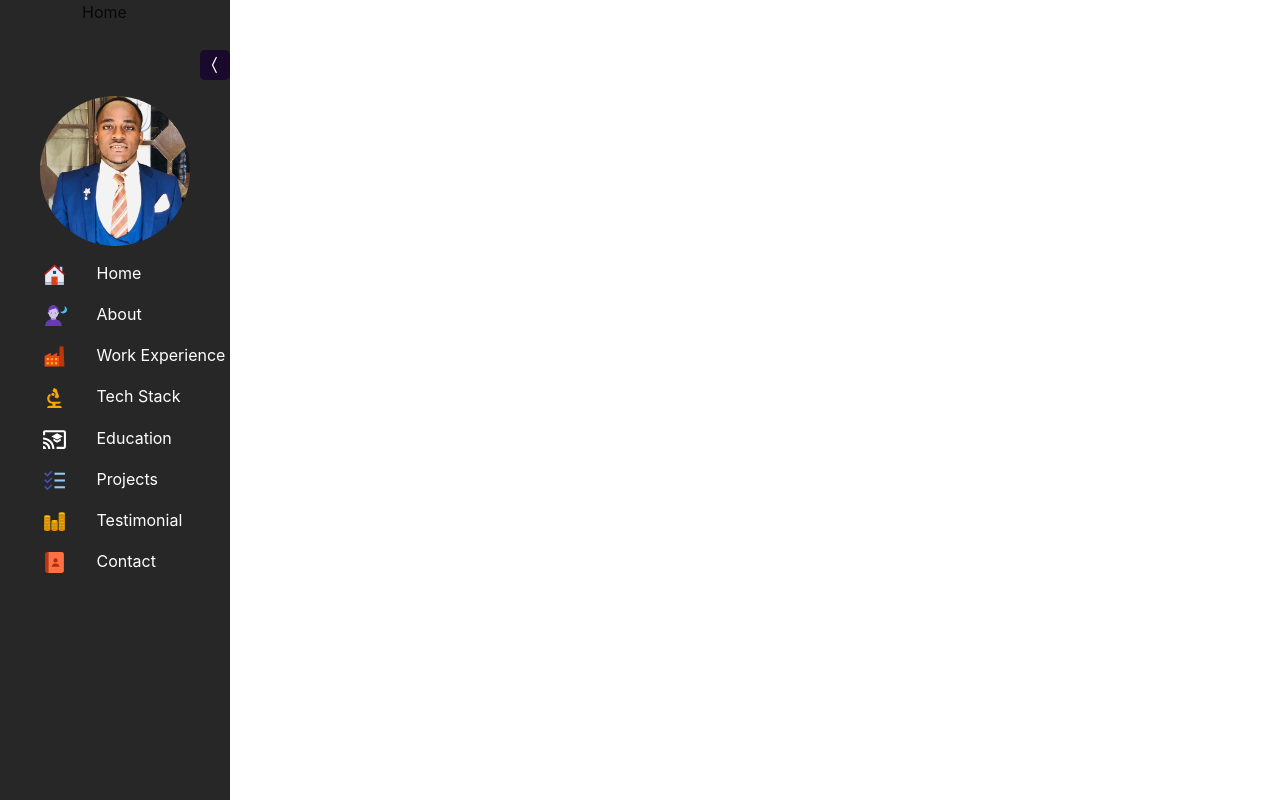
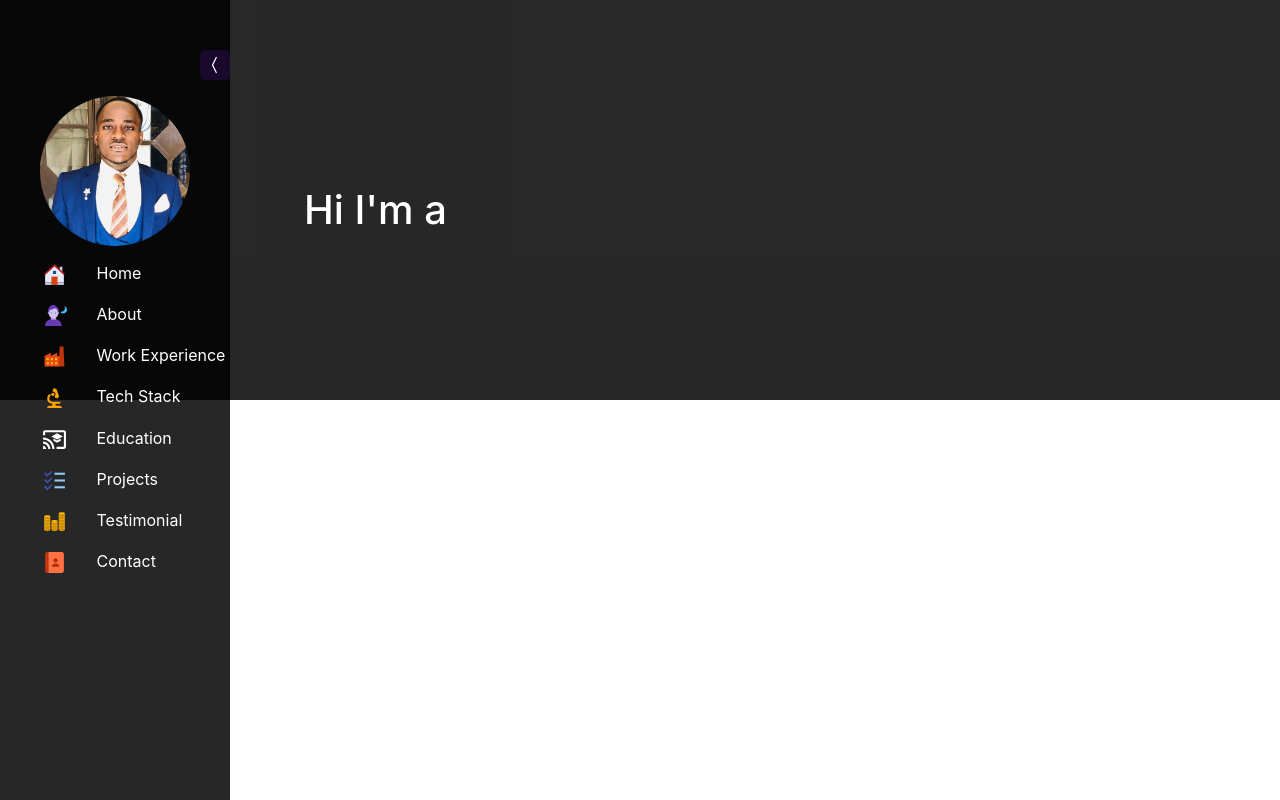
Before and after one commit to josuerushanika/React_Portofolio, a React (Create React App) app in the folder client/: page / in a window 1280 px wide. Built offline with nearby package versions, Linux system fonts and the light colour scheme.

Commit message:
Update files

```diff
--- a/client/src/Components/Home/Home.css
+++ b/client/src/Components/Home/Home.css
@@ -0,0 +1,12 @@
+.home {
+    height: 400px;
+    /* background-color: #030303da; */
+    color: white;
+}
+
+.home-content h1 {
+    margin: auto;
+    padding: 10px;
+    margin-left: 200px;
+    line-height: 400px;
+}
--- a/client/src/Components/Home/Home.js
+++ b/client/src/Components/Home/Home.js
@@ -3,7 +3,11 @@ import "./Home.css"
 
 const Home = () => {
   return (
-    <div>Home</div>
+    <div className='container-fluid home'>
+      <div className='container home-content'>
+        <h1>Hi I'm a </h1>
+      </div>
+    </div>
   )
 }
 
--- a/client/src/Components/Sidebar/Sidebar.css
+++ b/client/src/Components/Sidebar/Sidebar.css
@@ -1,6 +1,6 @@
 .sidebar-section {
     display: flex;
-    /* background-color: #030303da; */
+    background-color: #030303da;
 }
 
 .sidebar {
```
Also changed, not shown: 1 other file (tests, documents, lock files or other folders).
